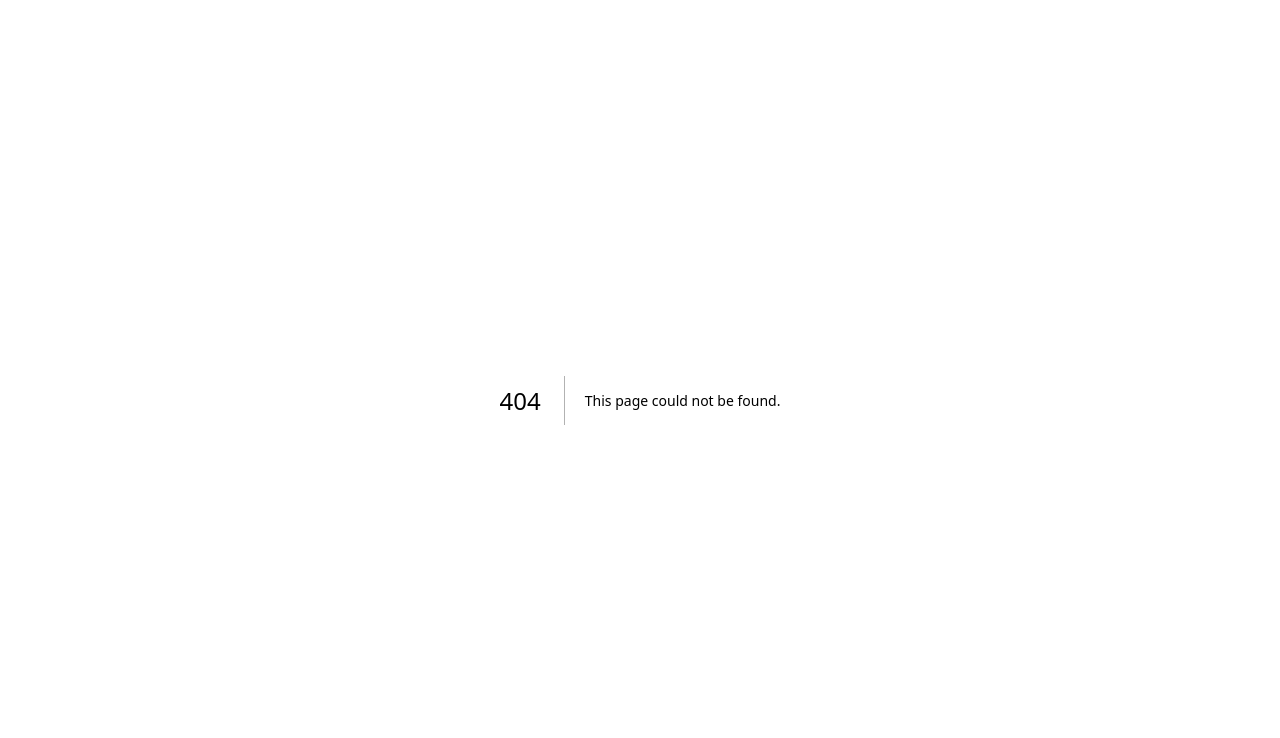
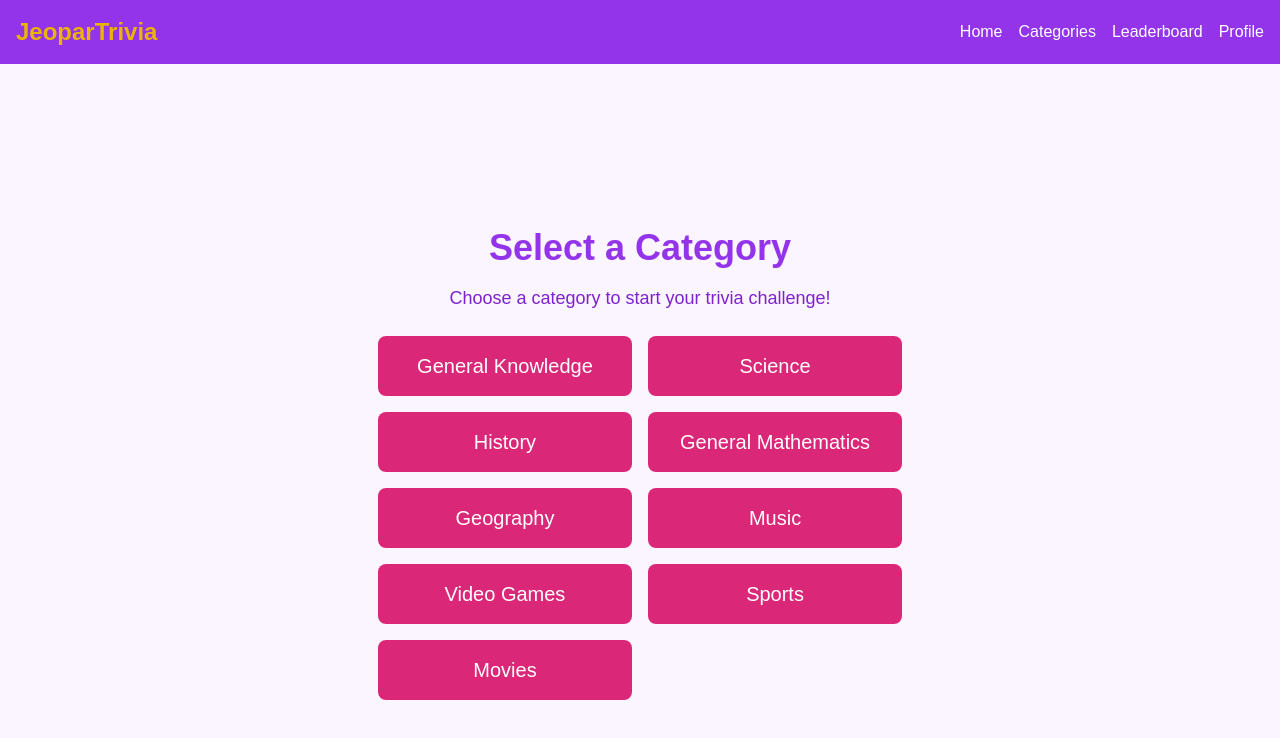
Before and after one commit to jasmit428/Web-2-Project, a Next.js app: page /categories in a window 1280 px wide. Before the commit this address had no page. Shown: the top 738 px of the page. Built offline with nearby package versions, Linux system fonts and the light colour scheme.

Commit message:
added files

```diff
--- /dev/null
+++ b/app/categories/page.js
@@ -0,0 +1,27 @@
+export default function Categories() {
+    const categories = [
+      "General Knowledge",
+      "Science",
+      "History",
+      "General Mathematics",
+      "Geography",
+      "Music",
+      "Video Games",
+      "Sports",
+      "Movies",
+    ];
+
+    return (
+      <div className="flex flex-col items-center justify-center min-h-screen bg-purple-50 text-center p-8">
+        <h1 className="text-4xl font-bold text-purple-600">Select a Category</h1>
+        <p className="text-lg mt-4 max-w-2xl text-purple-700">Choose a category to start your trivia challenge!</p>
+        <div className="grid grid-cols-2 gap-4 mt-6">
+          {categories.map((category, index) => (
+            <div key={index} className="bg-pink-600 text-white py-4 px-8 rounded-lg text-xl text-center hover:bg-yellow-500 transition">
+              <a href={`/quiz/${category.replace(/\s+/g, "-").toLowerCase()}`}>{category}</a>
+            </div>
+          ))}
+        </div>
+      </div>
+    );
+  }
--- /dev/null
+++ b/app/components/Navbar.js
@@ -0,0 +1,19 @@
+import Link from "next/link";
+
+const Navbar = () => {
+  return (
+    <nav className="bg-purple-600 text-white p-4">
+      <div className="container mx-auto flex justify-between items-center">
+        <h1 className="text-2xl font-bold text-yellow-500">JeoparTrivia</h1>
+        <ul className="flex gap-4">
+          <li><Link href="/" className="hover:text-pink-500">Home</Link></li>
+          <li><Link href="/categories" className="hover:text-pink-500">Categories</Link></li>
+          <li><Link href="/leaderboard" className="hover:text-pink-500">Leaderboard</Link></li>
+          <li><Link href="/profile" className="hover:text-pink-500">Profile</Link></li>
+        </ul>
+      </div>
+    </nav>
+  );
+};
+
+export default Navbar;
--- a/app/layout.js
+++ b/app/layout.js
@@ -1,28 +1,12 @@
-import { Geist, Geist_Mono } from "next/font/google";
+import Navbar from "./components/Navbar";
 import "./globals.css";
-
-const geistSans = Geist({
-  variable: "--font-geist-sans",
-  subsets: ["latin"],
-});
-
-const geistMono = Geist_Mono({
-  variable: "--font-geist-mono",
-  subsets: ["latin"],
-});
-
-export const metadata = {
-  title: "Create Next App",
-  description: "Generated by create next app",
-};
 
 export default function RootLayout({ children }) {
   return (
     <html lang="en">
-      <body
-        className={`${geistSans.variable} ${geistMono.variable} antialiased`}
-      >
-        {children}
+      <body>
+        <Navbar />
+        <main>{children}</main>
       </body>
     </html>
   );
--- a/app/page.js
+++ b/app/page.js
@@ -1,101 +1,30 @@
-import Image from "next/image";
 
 export default function Home() {
   return (
-    <div className="grid grid-rows-[20px_1fr_20px] items-center justify-items-center min-h-screen p-8 pb-20 gap-16 sm:p-20 font-[family-name:var(--font-geist-sans)]">
-      <main className="flex flex-col gap-8 row-start-2 items-center sm:items-start">
-        <Image
-          className="dark:invert"
-          src="/next.svg"
-          alt="Next.js logo"
-          width={180}
-          height={38}
-          priority
-        />
-        <ol className="list-inside list-decimal text-sm text-center sm:text-left font-[family-name:var(--font-geist-mono)]">
-          <li className="mb-2">
-            Get started by editing{" "}
-            <code className="bg-black/[.05] dark:bg-white/[.06] px-1 py-0.5 rounded font-semibold">
-              app/page.js
-            </code>
-            .
-          </li>
-          <li>Save and see your changes instantly.</li>
-        </ol>
-
-        <div className="flex gap-4 items-center flex-col sm:flex-row">
+    <div className="flex items-center justify-center min-h-screen bg-blue-50">
+      <div className="flex-1 text-center p-8">
+        <h1 className="text-4xl font-bold text-purple-600 mb-4">Welcome to JeoparTrivia!</h1>
+        <p className="text-lg mb-6 text-purple-700">
+          Test your knowledge across multiple categories and compete for the highest score!
+        </p>
+        <div>
           <a
-            className="rounded-full border border-solid border-transparent transition-colors flex items-center justify-center bg-foreground text-background gap-2 hover:bg-[#383838] dark:hover:bg-[#ccc] text-sm sm:text-base h-10 sm:h-12 px-4 sm:px-5"
-            href="https://vercel.com/new?utm_source=create-next-app&utm_medium=appdir-template-tw&utm_campaign=create-next-app"
-            target="_blank"
-            rel="noopener noreferrer"
+            href="/categories"
+            className="px-6 py-3 bg-purple-600 text-white rounded-lg text-lg hover:bg-purple-700 transition"
           >
-            <Image
-              className="dark:invert"
-              src="/vercel.svg"
-              alt="Vercel logomark"
-              width={20}
-              height={20}
-            />
-            Deploy now
-          </a>
-          <a
-            className="rounded-full border border-solid border-black/[.08] dark:border-white/[.145] transition-colors flex items-center justify-center hover:bg-[#f2f2f2] dark:hover:bg-[#1a1a1a] hover:border-transparent text-sm sm:text-base h-10 sm:h-12 px-4 sm:px-5 sm:min-w-44"
-            href="https://nextjs.org/docs?utm_source=create-next-app&utm_medium=appdir-template-tw&utm_campaign=create-next-app"
-            target="_blank"
-            rel="noopener noreferrer"
-          >
-            Read our docs
+            Start Playing
           </a>
         </div>
-      </main>
-      <footer className="row-start-3 flex gap-6 flex-wrap items-center justify-center">
-        <a
-          className="flex items-center gap-2 hover:underline hover:underline-offset-4"
-          href="https://nextjs.org/learn?utm_source=create-next-app&utm_medium=appdir-template-tw&utm_campaign=create-next-app"
-          target="_blank"
-          rel="noopener noreferrer"
-        >
-          <Image
-            aria-hidden
-            src="/file.svg"
-            alt="File icon"
-            width={16}
-            height={16}
-          />
-          Learn
-        </a>
-        <a
-          className="flex items-center gap-2 hover:underline hover:underline-offset-4"
-          href="https://vercel.com/templates?framework=next.js&utm_source=create-next-app&utm_medium=appdir-template-tw&utm_campaign=create-next-app"
-          target="_blank"
-          rel="noopener noreferrer"
-        >
-          <Image
-            aria-hidden
-            src="/window.svg"
-            alt="Window icon"
-            width={16}
-            height={16}
-          />
-          Examples
-        </a>
-        <a
-          className="flex items-center gap-2 hover:underline hover:underline-offset-4"
-          href="https://nextjs.org?utm_source=create-next-app&utm_medium=appdir-template-tw&utm_campaign=create-next-app"
-          target="_blank"
-          rel="noopener noreferrer"
-        >
-          <Image
-            aria-hidden
-            src="/globe.svg"
-            alt="Globe icon"
-            width={16}
-            height={16}
-          />
-          Go to nextjs.org →
-        </a>
-      </footer>
+      </div>
+
+      {/*Image */}
+      <div className="flex-1 p-8">
+        <img
+          src="/images/jeopardy-board.png"
+          alt="Jeopardy Board"
+          className="w-full h-auto object-contain rounded-lg shadow-lg"
+        />
+      </div>
     </div>
   );
 }
```
Also changed, not shown: app/images/jeopardy-board.png (added).
